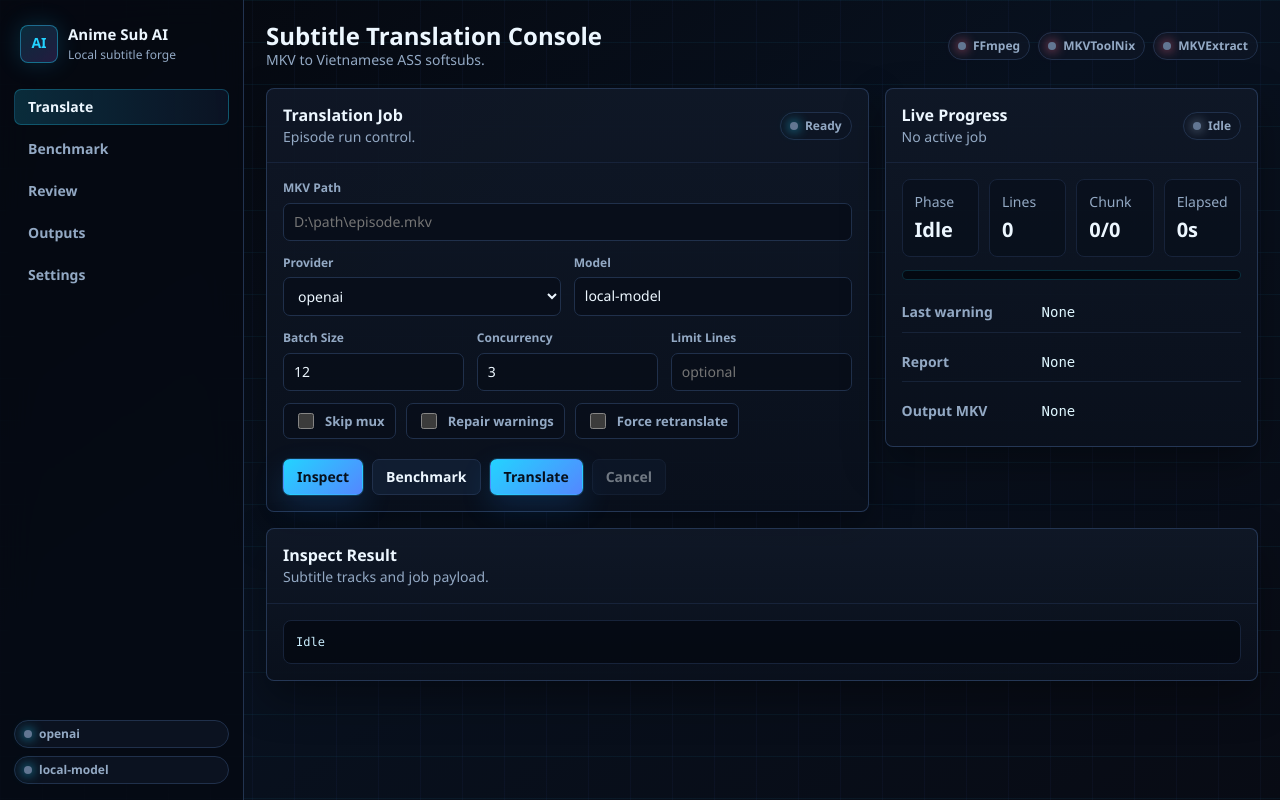
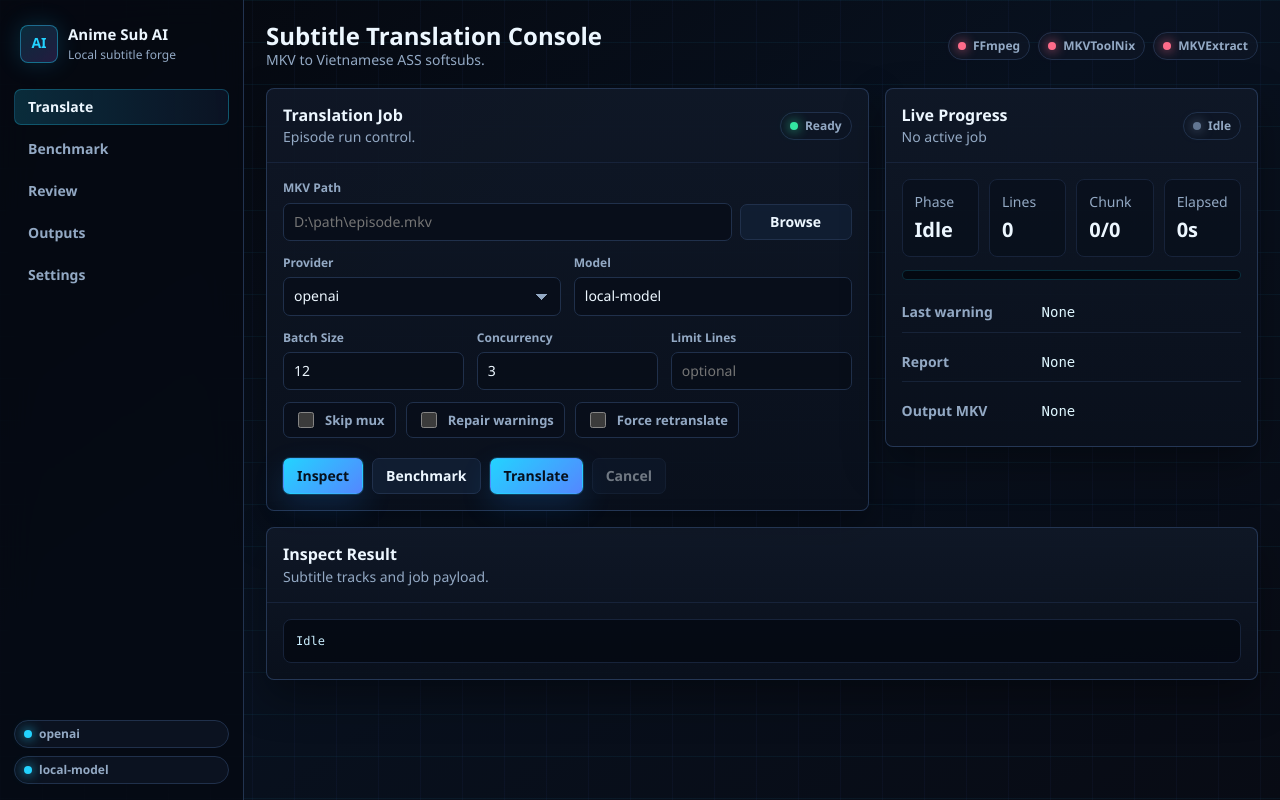
Before and after one commit to XivasNguyen/anime-sub-ai, a FastAPI app: page / in a window 1280 px wide. Run offline with FastAPI, Linux system fonts and the light colour scheme.

Commit message:
Polish web GUI file selection and status states

```diff
--- a/app/web/main.py
+++ b/app/web/main.py
@@ -81,6 +81,14 @@
                 "mkvextract": command_available("mkvextract"),
             },
         }
+
+    @app.get("/api/dialog/mkv")
+    async def mkv_file_dialog_api() -> dict[str, str | bool]:
+        try:
+            selected = _pick_mkv_file()
+        except Exception as exc:
+            raise HTTPException(status_code=500, detail=f"Could not open file picker: {exc}") from exc
+        return {"selected": bool(selected), "path": selected}
 
     @app.get("/api/inspect")
     def inspect_api(video: str) -> dict[str, Any]:
@@ -202,4 +210,21 @@
         pass
 
 
+def _pick_mkv_file() -> str:
+    import tkinter as tk
+    from tkinter import filedialog
+
+    root = tk.Tk()
+    root.withdraw()
+    root.attributes("-topmost", True)
+    try:
+        selected = filedialog.askopenfilename(
+            title="Select MKV file",
+            filetypes=[("Matroska video", "*.mkv"), ("All files", "*.*")],
+        )
+    finally:
+        root.destroy()
+    return str(selected or "")
+
+
 app = create_app()
--- a/app/web/templates/index.html
+++ b/app/web/templates/index.html
@@ -76,6 +76,19 @@
       color: var(--text);
       padding: 8px 10px;
       outline: none;
+    }
+
+    select {
+      appearance: none;
+      background-image:
+        linear-gradient(45deg, transparent 50%, #93a9c4 50%),
+        linear-gradient(135deg, #93a9c4 50%, transparent 50%);
+      background-position:
+        calc(100% - 18px) 16px,
+        calc(100% - 12px) 16px;
+      background-repeat: no-repeat;
+      background-size: 6px 6px, 6px 6px;
+      padding-right: 42px;
     }
 
     input:focus, select:focus {
@@ -250,10 +263,12 @@
       width: 8px;
       height: 8px;
       border-radius: 50%;
-      background: var(--dim);
+      background: currentColor;
+      color: var(--dim);
       box-shadow: 0 0 12px currentColor;
     }
 
+    .idle { color: var(--dim); }
     .ok { color: var(--green); }
     .warn { color: var(--amber); }
     .bad { color: var(--red); }
@@ -298,6 +313,13 @@
     }
 
     .field.full { grid-column: 1 / -1; }
+
+    .path-control {
+      display: grid;
+      grid-template-columns: minmax(0, 1fr) 112px;
+      gap: 8px;
+      align-items: center;
+    }
 
     .actions {
       display: flex;
@@ -448,6 +470,7 @@
       .nav { grid-template-columns: 1fr 1fr; }
       .summary-row { grid-template-columns: 1fr; }
       .item { grid-template-columns: 1fr; }
+      .path-control { grid-template-columns: 1fr; }
     }
   </style>
 </head>
@@ -493,13 +516,16 @@
                 <h2>Translation Job</h2>
                 <p class="muted">Episode run control.</p>
               </div>
-              <span class="pill"><span class="dot live"></span>Ready</span>
+              <span class="pill" id="jobReadyPill"><span class="dot ok"></span><span id="readyLabel">Ready</span></span>
             </div>
             <div class="panel-body">
               <div class="grid">
                 <div class="field full">
                   <label for="video">MKV Path</label>
-                  <input id="video" placeholder="D:\path\episode.mkv" autocomplete="off">
+                  <div class="path-control">
+                    <input id="video" placeholder="D:\path\episode.mkv" autocomplete="off">
+                    <button type="button" class="secondary" id="browseButton" onclick="selectMkvPath()">Browse</button>
+                  </div>
                 </div>
                 <div class="field">
                   <label for="provider">Provider</label>
@@ -551,7 +577,7 @@
                 <h2>Live Progress</h2>
                 <p class="muted" id="jobIdLabel">No active job</p>
               </div>
-              <span class="pill"><span class="dot" id="statusDot"></span><span id="statusLabel">Idle</span></span>
+              <span class="pill"><span class="dot idle" id="statusDot"></span><span id="statusLabel">Idle</span></span>
             </div>
             <div class="panel-body">
               <div class="metrics">
@@ -695,18 +721,46 @@
     async function inspectVideo() {
       const video = encodeURIComponent(document.getElementById('video').value.trim());
       setRaw('status', 'Inspecting...');
+      setReadyState('live', 'Inspecting');
       try {
         const res = await fetch(`/api/inspect?video=${video}`);
         const data = await parseResponse(res);
         setRaw('status', JSON.stringify(data, null, 2));
+        setReadyState('ok', 'Ready');
       } catch (error) {
         setRaw('status', error.message);
+        setReadyState('bad', 'Error');
+      }
+    }
+
+    async function selectMkvPath() {
+      const button = document.getElementById('browseButton');
+      button.disabled = true;
+      button.textContent = 'Selecting';
+      setReadyState('live', 'Selecting');
+      try {
+        const res = await fetch('/api/dialog/mkv');
+        const data = await parseResponse(res);
+        if (data.selected && data.path) {
+          document.getElementById('video').value = data.path;
+          setRaw('status', `Selected: ${data.path}`);
+          setReadyState('ok', 'Ready');
+        } else {
+          setReadyState('warn', 'No file');
+        }
+      } catch (error) {
+        setRaw('status', error.message);
+        setReadyState('bad', 'Error');
+      } finally {
+        button.disabled = false;
+        button.textContent = 'Browse';
       }
     }
 
     async function startJob() {
       const body = payload();
       setRaw('status', 'Creating translation job...');
+      setReadyState('live', 'Starting');
       try {
         const res = await fetch('/api/jobs', {
           method: 'POST',
@@ -717,6 +771,7 @@
       } catch (error) {
         setRaw('status', error.message);
         updateProgress({status: 'failed', phase: 'request failed', last_warning: error.message});
+        setReadyState('bad', 'Error');
       }
     }
 
@@ -725,6 +780,7 @@
       body.lines = body.limit_lines || 50;
       body.skip_mux = true;
       setRaw('benchmarkRaw', 'Creating benchmark job...');
+      setReadyState('live', 'Benchmark');
       try {
         const res = await fetch('/api/benchmark', {
           method: 'POST',
@@ -735,6 +791,7 @@
       } catch (error) {
         setRaw('benchmarkRaw', error.message);
         updateProgress({status: 'failed', phase: 'request failed', last_warning: error.message});
+        setReadyState('bad', 'Error');
       }
     }
 
@@ -762,6 +819,9 @@
         if (['completed', 'failed', 'cancelled'].includes(data.status)) {
           activeEvents.close();
           document.getElementById('cancelButton').disabled = true;
+          if (data.status === 'completed') setReadyState('ok', 'Done');
+          if (data.status === 'failed') setReadyState('bad', 'Error');
+          if (data.status === 'cancelled') setReadyState('warn', 'Cancelled');
           loadOutputs();
           loadReports();
         }
@@ -769,6 +829,7 @@
       activeEvents.onerror = () => {
         setRaw('status', 'Lost connection to job event stream.');
         document.getElementById('cancelButton').disabled = true;
+        setReadyState('bad', 'Offline');
       };
     }
 
@@ -794,11 +855,18 @@
       document.getElementById('outputPath').textContent = payload.output_video || payload.output_path || payload.output_mkv || 'None';
 
       const dot = document.getElementById('statusDot');
-      dot.className = 'dot';
+      dot.className = 'dot idle';
       if (status === 'completed') dot.classList.add('ok');
       else if (status === 'failed') dot.classList.add('bad');
       else if (status === 'cancelled') dot.classList.add('warn');
       else if (status !== 'idle') dot.classList.add('live');
+    }
+
+    function setReadyState(kind, label) {
+      const pill = document.getElementById('jobReadyPill');
+      const dot = pill.querySelector('.dot');
+      dot.className = `dot ${kind}`;
+      document.getElementById('readyLabel').textContent = label;
     }
 
     function updateBenchmarkMetric(data) {
--- a/pyproject.toml
+++ b/pyproject.toml
@@ -1,6 +1,6 @@
 [project]
 name = "anime-sub-ai"
-version = "0.2.0"
+version = "0.3.0"
 description = "Local-first anime subtitle AI pipeline MVP"
 requires-python = ">=3.12"
 dependencies = [
```
Also changed, not shown: CHANGELOG.md.
